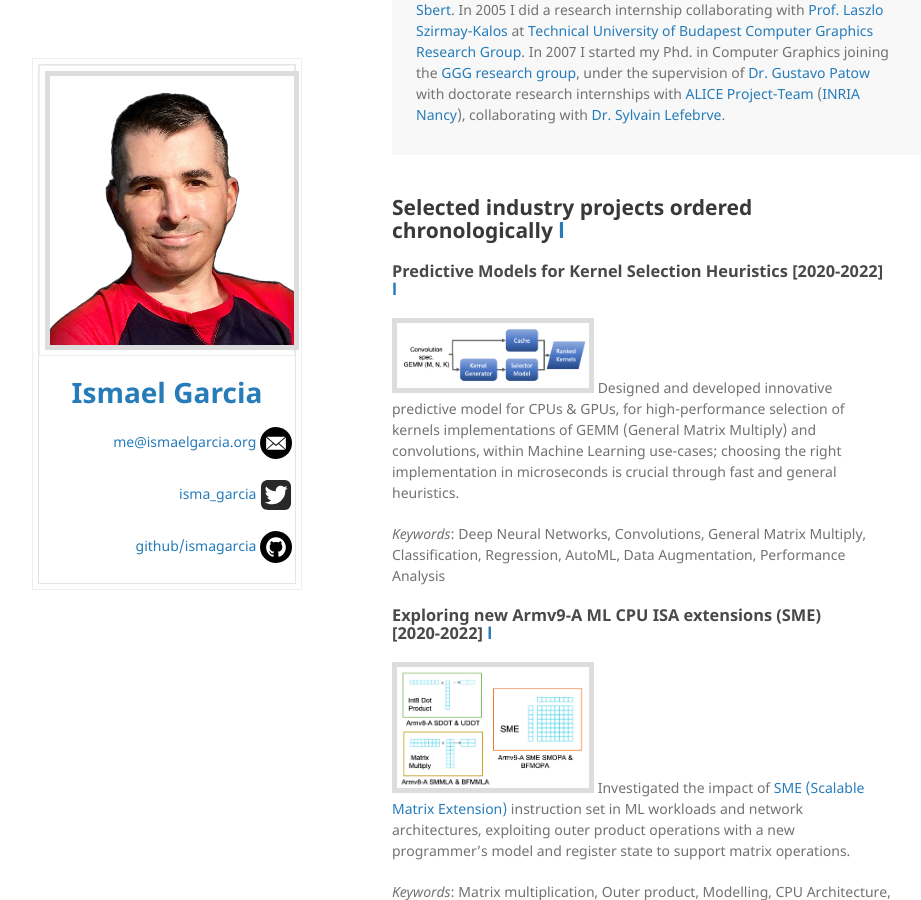
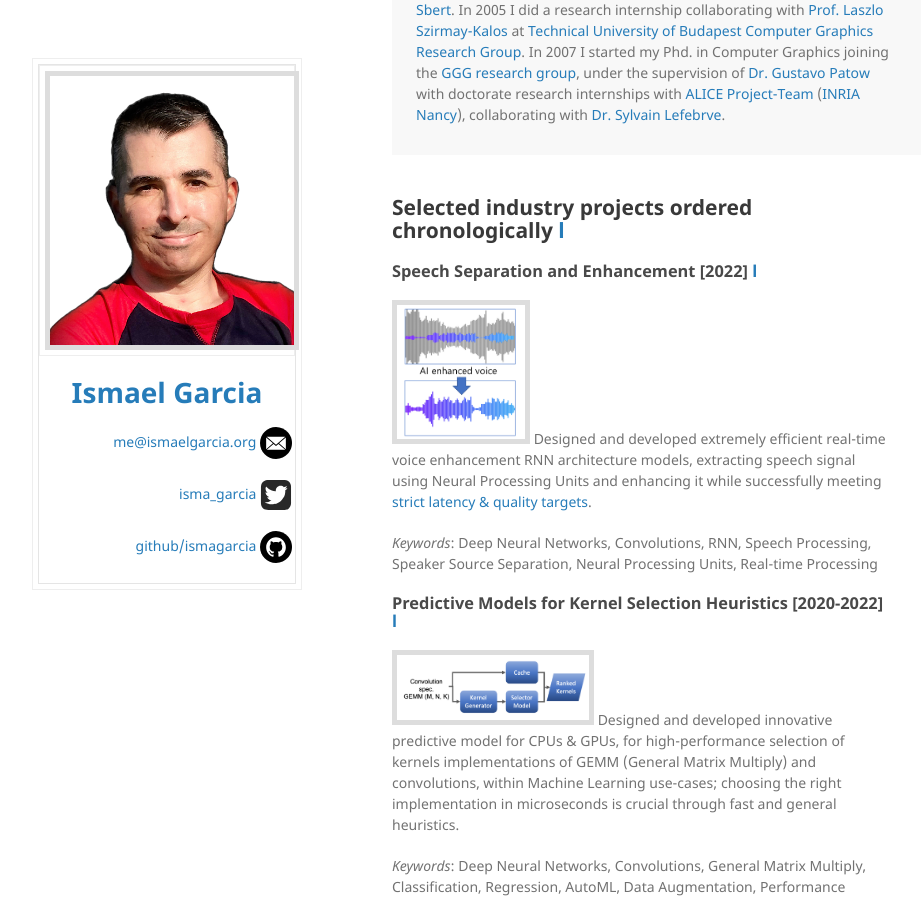
Before and after one commit to ismagarcia/me, a Jekyll site: the page built from index.md, in a window 1280 px wide and 900 px high, scrolled down 924 px. Shown: the whole window, without its empty margins (178-1099 px from the left). Built offline with Jekyll 4.4.1, drawn with Linux system fonts in a browser that asks for light colours; nearby versions of some CDN libraries; the repository's description, which GitHub fills in, is left out.

Commit message:
Adding new project section from 2022

```diff
--- a/index.md
+++ b/index.md
@@ -136,6 +136,19 @@ I was introduced in the Computer Graphics field advised by <a href="http://ima.u
 &nbsp;
 &nbsp;
 {% endif %}
+
+### Speech Separation and Enhancement [2022] [l](#predictive-models-for-kernel-selection-heuristics)
+
+![Octocat](assets/img/npu_speech_separation.png){:width="128px"} Designed and developed extremely efficient real-time voice enhancement RNN architecture models, extracting speech signal using Neural Processing Units and enhancing it while successfully meeting <a href="https://news.samsung.com/global/samsung-advances-new-era-of-screens-with-its-new-2023-neo-qled-micro-led-and-samsung-oled-lineup-boasting-powerful-performance-secure-connectivity-and-personalized-experiences">strict latency & quality targets</a>.
+
+_Keywords_: Deep Neural Networks, Convolutions, RNN, Speech Processing, Speaker Source Separation, Neural Processing Units, Real-time Processing
+
+{% if site.logo %}
+{% else %}
+&nbsp;
+&nbsp;
+{% endif %}
+
 
 ### Predictive Models for Kernel Selection Heuristics [2020-2022] [l](#predictive-models-for-kernel-selection-heuristics)
 
```
Also changed, not shown: assets/img/npu_speech_separation.png (added).
